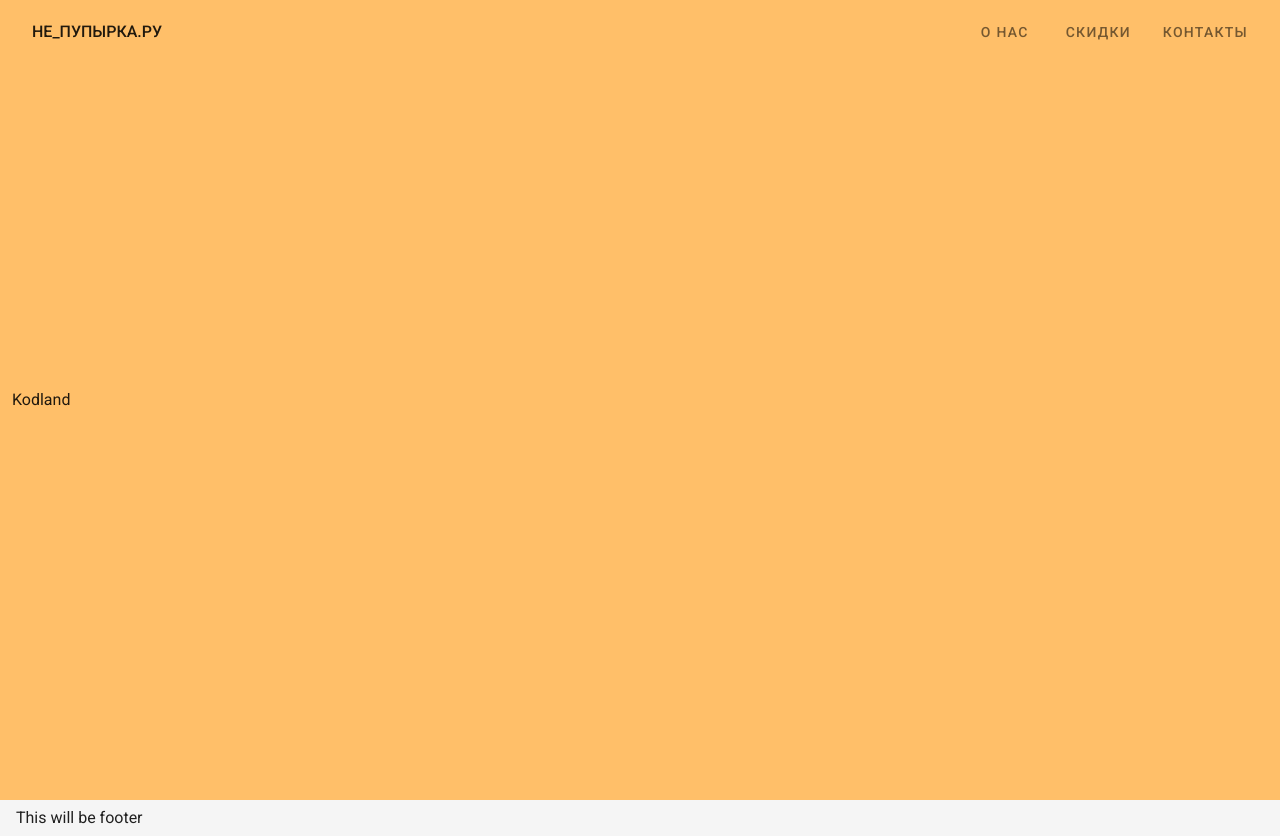
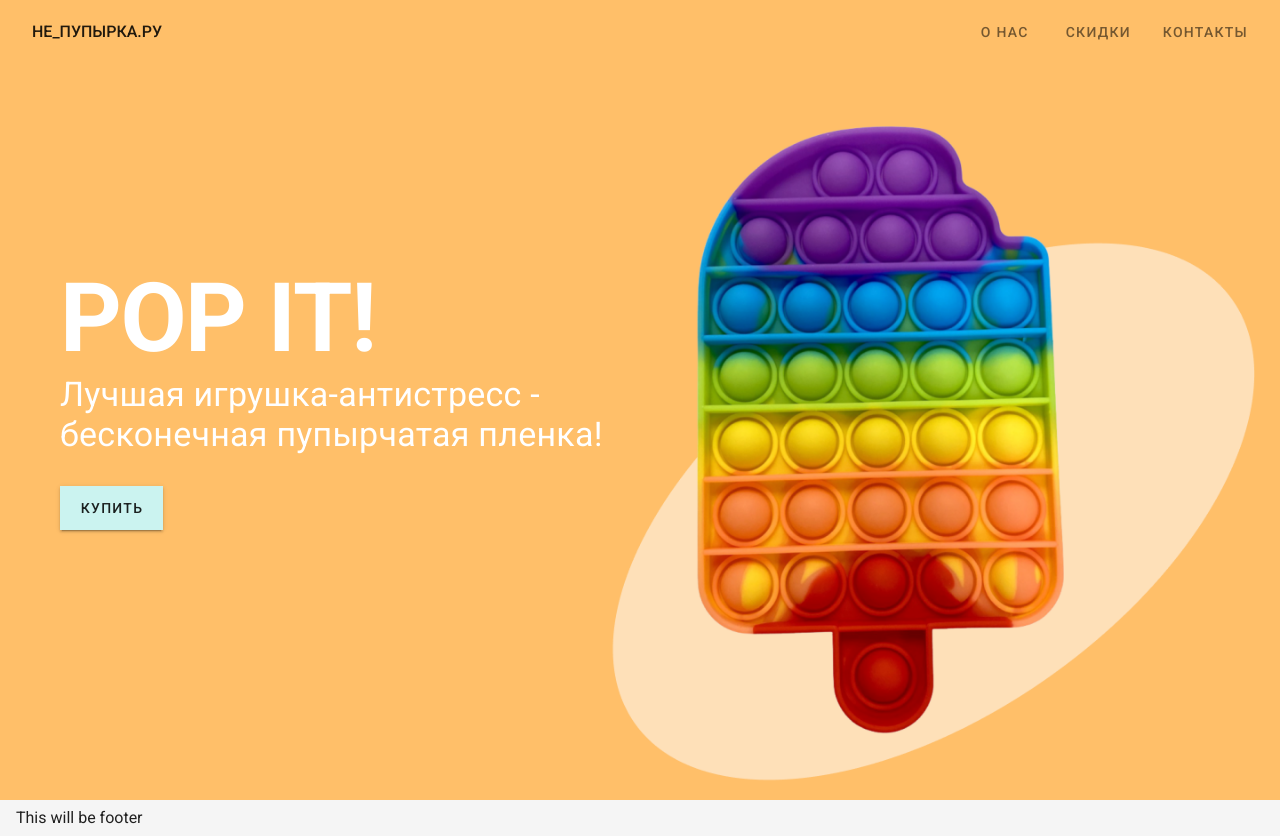
Before and after one commit to satrioarbiyudho/kodland, a Nuxt app: page / in a window 1280 px wide. Built offline with nearby package versions, Linux system fonts and the light colour scheme.

Commit message:
✨ First Section of Landing

```diff
--- a/pages/index.vue
+++ b/pages/index.vue
@@ -1,5 +1,25 @@
 <template>
-  <v-container class="fill-height" fluid kodland1> Kodland </v-container>
+  <v-container class="pa-0" fluid>
+    <v-card img="/background.png" width="100vw" height="100vh" tile>
+      <v-container fluid class="fill-height">
+        <v-row no-gutters class="pa-12">
+          <v-col cols="6" class="white--text">
+            <v-row no-gutters class="display-4 font-weight-bold pb-2">
+              POP IT!
+            </v-row>
+            <v-row no-gutters class="display-1 pb-8">
+              Лучшая игрушка-антистресс - бесконечная пупырчатая пленка!
+            </v-row>
+            <v-row no-gutters class="title">
+              <v-btn color="kodland2" tile large @click="handleAlert">
+                КУПИТЬ
+              </v-btn>
+            </v-row>
+          </v-col>
+        </v-row>
+      </v-container>
+    </v-card>
+  </v-container>
 </template>
 
 <script>
@@ -8,5 +28,10 @@ export default {
   head: {
     title: 'Welcome!',
   },
+  methods: {
+    handleAlert() {
+      window.alert('КУПИТЬ!')
+    },
+  },
 }
 </script>
```
